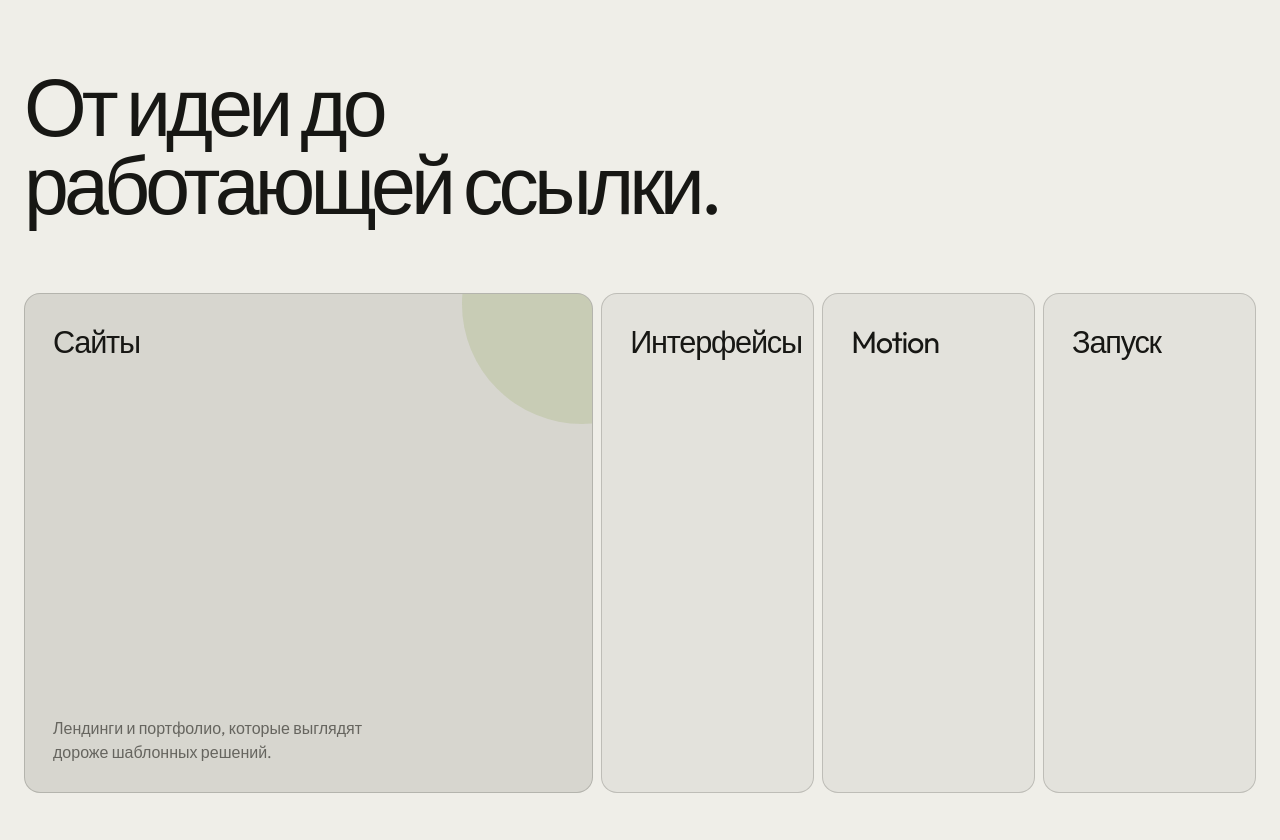
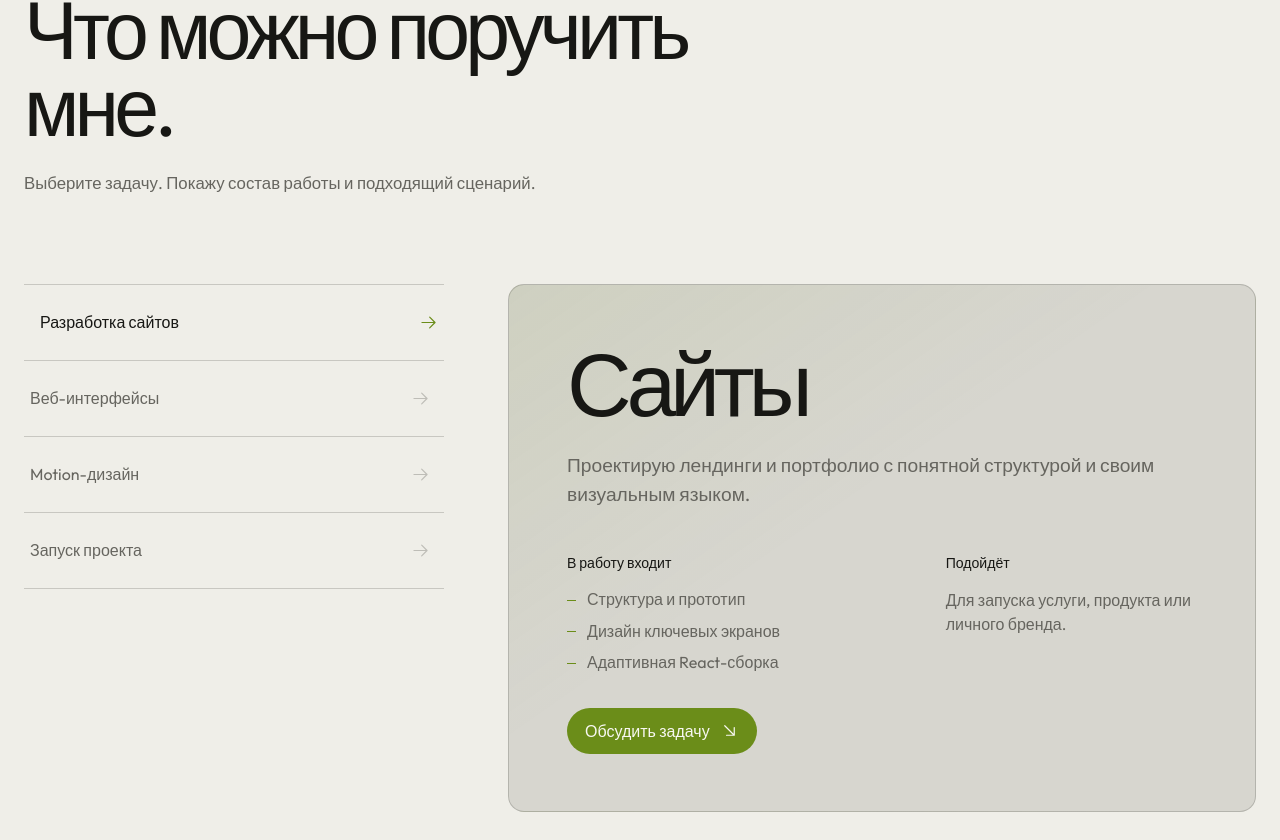
Before and after one commit to chasovskoi/oxssex, a React (Vite) app: page / in a window 1280 px wide. Shown: the part 2000-2840 px from the top of the page. Built offline with nearby package versions, Linux system fonts and the light colour scheme.

Commit message:
Refine services and navigation

```diff
--- a/src/App.jsx
+++ b/src/App.jsx
@@ -52,26 +52,72 @@ const projects = [
 ]
 
 const services = [
-  { id: 'websites', title: 'Разработка сайтов', shortTitle: 'Сайты', text: 'Лендинги и портфолио, которые выглядят дороже шаблонных решений.' },
-  { id: 'interfaces', title: 'Веб-интерфейсы', shortTitle: 'Интерфейсы', text: 'Продуктовые страницы с ясной логикой, сильным ритмом и живыми состояниями.' },
-  { id: 'motion', title: 'Motion-дизайн', shortTitle: 'Motion', text: 'Скролл-сцены и микроанимации, которые ведут взгляд и объясняют структуру.' },
-  { id: 'launch', title: 'Запуск проекта', shortTitle: 'Запуск', text: 'Адаптивная сборка, базовое SEO и подготовка проекта к публикации.' },
+  {
+    id: 'websites',
+    title: 'Разработка сайтов',
+    shortTitle: 'Сайты',
+    text: 'Проектирую лендинги и портфолио с понятной структурой и своим визуальным языком.',
+    includes: ['Структура и прототип', 'Дизайн ключевых экранов', 'Адаптивная React-сборка'],
+    fit: 'Для запуска услуги, продукта или личного бренда.',
+  },
+  {
+    id: 'interfaces',
+    title: 'Веб-интерфейсы',
+    shortTitle: 'Интерфейсы',
+    text: 'Собираю экраны, в которых легко найти нужное действие и понять результат.',
+    includes: ['Карта сценариев', 'Компоненты и состояния', 'Кликабельный прототип'],
+    fit: 'Для личного кабинета, каталога или сложного пользовательского пути.',
+  },
+  {
+    id: 'motion',
+    title: 'Motion-дизайн',
+    shortTitle: 'Motion',
+    text: 'Добавляю движение там, где оно объясняет иерархию, смену состояния или ход истории.',
+    includes: ['Микроанимации', 'Скролл-сцены', 'Состояния и переходы'],
+    fit: 'Для готового сайта, которому не хватает ритма и обратной связи.',
+  },
+  {
+    id: 'launch',
+    title: 'Запуск проекта',
+    shortTitle: 'Запуск',
+    text: 'Довожу готовый макет до публичной ссылки и проверяю его на реальных экранах.',
+    includes: ['Адаптивная верстка', 'Базовое SEO', 'Публикация и проверка'],
+    fit: 'Для макета в Figma, которому нужны код, домен и стабильная сборка.',
+  },
 ]
 
 const principles = [
   {
     title: 'Сначала смысл',
-    text: 'Каждая секция отвечает на один вопрос. Дизайн усиливает ответ, а не спорит с ним.',
+    text: 'До макета фиксирую, кому нужен сайт, что человек должен понять и какое действие совершить.',
+    points: [
+      ['Кому', 'конкретный клиент'],
+      ['Что', 'одна мысль на экран'],
+      ['Действие', 'заявка, покупка или контакт'],
+    ],
+    outcome: 'На выходе: карта страницы и черновик текста.',
     image: imagePath('principle-focus.jpg'),
   },
   {
     title: 'Движение по делу',
-    text: 'Анимация показывает иерархию, смену состояния и ход истории. Никакого визуального шума.',
+    text: 'Анимирую только те моменты, где движение помогает человеку заметить главное и понять смену состояния.',
+    points: [
+      ['Иерархия', 'взгляд идёт к главному'],
+      ['Отклик', 'интерфейс отвечает на действие'],
+      ['Ритм', 'смена блоков не теряется'],
+    ],
+    outcome: 'На выходе: набор анимаций с понятной ролью.',
     image: imagePath('principle-motion.jpg'),
   },
   {
     title: 'Готово к росту',
-    text: 'Компоненты и контент устроены так, чтобы новые кейсы добавлялись без полного редизайна.',
+    text: 'Собираю сайт из компонентов. Вы сможете добавить кейс, услугу или новый экран без переделки остальных разделов.',
+    points: [
+      ['Система', 'повторяемые компоненты'],
+      ['Контент', 'понятные места для замены'],
+      ['Проверка', 'телефон, клавиатура и быстрая загрузка'],
+    ],
+    outcome: 'На выходе: сайт, который не придётся собирать заново.',
     image: imagePath('project-forma.jpg'),
   },
 ]
@@ -102,20 +148,34 @@ function Header({ theme, setTheme }) {
     { id: 'contact', label: 'Контакт' },
   ]
   useEffect(() => {
-    const sections = navigation
-      .map((item) => document.getElementById(item.id))
-      .filter(Boolean)
+    const sections = Array.from(document.querySelectorAll('[data-nav-section]'))
+    const headerOffset = window.matchMedia('(max-width: 900px)').matches ? 106 : 72
+
+    function syncFromViewport() {
+      const marker = headerOffset + window.innerHeight * 0.22
+      const current = sections.filter((section) => section.getBoundingClientRect().top <= marker).at(-1)
+      setActiveSection((current || sections[0]).dataset.navSection)
+    }
+
     const observer = new IntersectionObserver(
       (entries) => {
         const visible = entries
           .filter((entry) => entry.isIntersecting)
-          .sort((a, b) => b.intersectionRatio - a.intersectionRatio)[0]
-        if (visible) setActiveSection(visible.target.id)
+          .sort((a, b) => Math.abs(a.boundingClientRect.top - headerOffset) - Math.abs(b.boundingClientRect.top - headerOffset))[0]
+        if (visible) setActiveSection(visible.target.dataset.navSection)
       },
-      { rootMargin: '-18% 0px -62% 0px', threshold: [0, 0.15, 0.4] },
+      { rootMargin: `-${headerOffset}px 0px -65% 0px`, threshold: 0 },
     )
     sections.forEach((section) => observer.observe(section))
-    return () => observer.disconnect()
+    const frame = requestAnimationFrame(syncFromViewport)
+    window.addEventListener('pageshow', syncFromViewport)
+    window.addEventListener('hashchange', syncFromViewport)
+    return () => {
+      cancelAnimationFrame(frame)
+      observer.disconnect()
+      window.removeEventListener('pageshow', syncFromViewport)
+      window.removeEventListener('hashchange', syncFromViewport)
+    }
   }, [])
 
   useEffect(() => {
@@ -212,7 +272,7 @@ function Hero() {
   }, [])
 
   return (
-    <section className="hero" id="top" ref={root}>
+    <section className="hero" id="top" data-nav-section="top" ref={root}>
       <div className="hero-title" aria-label="Создаю сайты, в которые верят">
         <div className="hero-line"><span>Создаю сайты,</span></div>
         <div className="hero-line hero-line--offset">
@@ -273,10 +333,10 @@ function Work() {
   }, [])
 
   return (
-    <section className="section work" id="work" ref={root}>
+    <section className="section work" id="work" data-nav-section="work" ref={root}>
       <p className="eyebrow">Избранные работы</p>
-      <h2>Не картинки. Работающие проекты.</h2>
-      <p className="section-copy">Три самостоятельных концепт-сайта. Каждый можно открыть, прокрутить и проверить на разных экранах.</p>
+      <h2>Три проекта с живыми демо.</h2>
+      <p className="section-copy">Откройте любой проект, прокрутите страницу и проверьте адаптивную версию.</p>
       <div className="project-grid">
         {projects.map((project) => (
           <button
@@ -344,26 +404,69 @@ function Work() {
 
 function Services() {
   const [active, setActive] = useState(0)
+  const activeService = services[active]
+
+  useEffect(() => {
+    function selectServiceFromHash() {
+      const id = window.location.hash.replace('#service-', '')
+      const index = services.findIndex((service) => service.id === id)
+      if (index >= 0) setActive(index)
+    }
+
+    selectServiceFromHash()
+    window.addEventListener('hashchange', selectServiceFromHash)
+    return () => window.removeEventListener('hashchange', selectServiceFromHash)
+  }, [])
 
   return (
-    <section className="section services" id="approach">
-      <h2>От идеи до работающей ссылки.</h2>
-      <div className="service-accordion">
-        {services.map(({ id, shortTitle: title, text }, index) => (
+    <section className="section services" id="approach" data-nav-section="approach">
+      <div className="services-heading">
+        <h2>Что можно поручить мне.</h2>
+        <p>Выберите задачу. Покажу состав работы и подходящий сценарий.</p>
+      </div>
+      <div className="service-composer">
+        <div className="service-list" role="tablist" aria-label="Выбор услуги">
+          {services.map(({ id, title }, index) => (
           <button
-            className={`service-panel ${active === index ? 'is-active' : ''}`}
+            className={`service-option ${active === index ? 'is-active' : ''}`}
             id={`service-${id}`}
             type="button"
             onMouseEnter={() => setActive(index)}
             onFocus={() => setActive(index)}
             onClick={() => setActive(index)}
             key={id}
-            aria-expanded={active === index}
+            role="tab"
+            aria-selected={active === index}
+            aria-controls="service-detail"
           >
-            <span className="service-title">{title}</span>
-            <span className="service-text">{text}</span>
+            <span>{title}</span>
+            <ArrowRight size={19} aria-hidden="true" />
           </button>
         ))}
+        </div>
+        <article
+          className="service-detail"
+          id="service-detail"
+          role="tabpanel"
+          aria-labelledby={`service-${activeService.id}`}
+          key={activeService.id}
+        >
+          <h3>{activeService.shortTitle}</h3>
+          <p className="service-detail__lead">{activeService.text}</p>
+          <div className="service-detail__body">
+            <section>
+              <h4>В работу входит</h4>
+              <ul>
+                {activeService.includes.map((item) => <li key={item}>{item}</li>)}
+              </ul>
+            </section>
+            <section>
+              <h4>Подойдёт</h4>
+              <p>{activeService.fit}</p>
+            </section>
+          </div>
+          <a className="service-detail__link" href="#contact">Обсудить задачу <ArrowDownRight size={19} /></a>
+        </article>
       </div>
     </section>
   )
@@ -406,13 +509,13 @@ function Story() {
   }, [])
 
   const cards = [
-    ['Разобраться', 'Собираем цель, аудиторию и одно действие, к которому ведёт страница.'],
-    ['Найти характер', 'Выбираем типографику, ритм, цвет и движение. Всё работает как одна система.'],
+    ['Разобраться', 'Определяем аудиторию и действие, к которому ведёт страница.'],
+    ['Найти характер', 'Выбираем типографику и ритм, затем настраиваем цвет и движение.'],
     ['Собрать и запустить', 'Верстаем адаптивно, проверяем состояния и готовим сайт к реальному использованию.'],
   ]
 
   return (
-    <section className="story" ref={root}>
+    <section className="story" data-nav-section="approach" ref={root}>
       {cards.map(([title, text]) => (
         <article className="story-card" key={title}>
           <div className="story-card__inner">
@@ -430,7 +533,7 @@ function Principles() {
   const item = principles[active]
 
   return (
-    <section className="section principles" aria-live="polite">
+    <section className="section principles" data-nav-section="approach" aria-live="polite">
       <div className="principle-media">
         {principles.map((principle, index) => (
           <img
@@ -444,6 +547,15 @@ function Principles() {
       <div className="principle-copy">
         <h2>{item.title}</h2>
         <p>{item.text}</p>
+        <dl className="principle-points">
+          {item.points.map(([label, value]) => (
+            <div key={label}>
+              <dt>{label}</dt>
+              <dd>{value}</dd>
+            </div>
+          ))}
+        </dl>
+        <p className="principle-outcome">{item.outcome}</p>
         <div className="carousel-controls">
           <button type="button" onClick={() => setActive((active - 1 + principles.length) % principles.length)} aria-label="Предыдущий принцип">
             <ArrowLeft size={21} />
@@ -498,7 +610,7 @@ function Contact() {
   }
 
   return (
-    <footer className="contact" id="contact">
+    <footer className="contact" id="contact" data-nav-section="contact">
       <div className="contact-grid">
         <div className="contact-info">
           <p className="contact-eyebrow">Прямой контакт</p>
--- a/src/styles.css
+++ b/src/styles.css
@@ -782,79 +782,178 @@ img {
   transform: scale(0.98);
 }
 
-.services h2 {
+.services-heading {
+  display: grid;
+  gap: 24px;
+}
+
+.services-heading h2 {
   max-width: 760px;
-  margin-bottom: 70px;
-}
-
-.service-accordion {
-  min-height: 500px;
+}
+
+.services-heading p {
+  max-width: 520px;
+  margin: 0;
+  color: var(--muted);
+  font-size: 1.05rem;
+  line-height: 1.55;
+}
+
+.service-composer {
+  margin-top: clamp(46px, 7vw, 88px);
+  display: grid;
+  grid-template-columns: minmax(250px, 0.72fr) minmax(0, 1.28fr);
+  align-items: stretch;
+  gap: clamp(28px, 5vw, 72px);
+}
+
+.service-list {
+  align-self: start;
+  border-top: 1px solid var(--line);
+}
+
+.service-option {
+  width: 100%;
+  min-height: 76px;
+  padding: 0 6px;
   display: flex;
-  gap: 8px;
-}
-
-.service-panel {
-  position: relative;
-  flex: 1 1 0;
-  min-width: 0;
-  padding: 28px;
+  align-items: center;
+  justify-content: space-between;
+  gap: 18px;
+  border: 0;
+  border-bottom: 1px solid var(--line);
+  background: transparent;
+  color: var(--muted);
+  text-align: left;
+  cursor: pointer;
+  transition: color 260ms ease, padding 450ms cubic-bezier(0.16, 1, 0.3, 1);
+}
+
+.service-option svg {
+  flex: 0 0 auto;
+  opacity: 0.35;
+  transform: translateX(-8px);
+  transition: opacity 260ms ease, transform 450ms cubic-bezier(0.16, 1, 0.3, 1);
+}
+
+.service-option:hover,
+.service-option.is-active {
+  padding-left: 16px;
+  color: var(--text);
+}
+
+.service-option.is-active svg {
+  color: var(--accent);
+  opacity: 1;
+  transform: translateX(0);
+}
+
+.service-detail {
+  min-height: 510px;
+  padding: clamp(30px, 4.5vw, 62px);
   display: flex;
   flex-direction: column;
-  align-items: flex-start;
-  justify-content: space-between;
   overflow: hidden;
   border: 1px solid var(--line);
   border-radius: var(--radius);
-  background: var(--surface);
+  background:
+    linear-gradient(145deg, color-mix(in srgb, var(--accent) 8%, transparent), transparent 44%),
+    var(--surface-strong);
+  animation: service-detail-in 420ms cubic-bezier(0.16, 1, 0.3, 1);
+}
+
+@keyframes service-detail-in {
+  from {
+    opacity: 0;
+    transform: translateY(12px);
+  }
+}
+
+.service-detail h3 {
+  margin: 0;
+  font-size: clamp(3.2rem, 7vw, 7rem);
+  font-weight: 400;
+  line-height: 0.92;
+  letter-spacing: -0.07em;
+}
+
+.service-detail__lead {
+  max-width: 590px;
+  margin: 26px 0 0;
+  color: var(--muted);
+  font-size: clamp(1rem, 1.5vw, 1.2rem);
+  line-height: 1.5;
+}
+
+.service-detail__body {
+  margin-top: auto;
+  padding-top: 46px;
+  display: grid;
+  grid-template-columns: 1fr 0.8fr;
+  gap: clamp(28px, 5vw, 70px);
+}
+
+.service-detail__body h4 {
+  margin: 0 0 16px;
   color: var(--text);
-  text-align: left;
-  cursor: pointer;
-  transition: flex 700ms cubic-bezier(0.16, 1, 0.3, 1), background 350ms ease;
-}
-
-.service-panel.is-active {
-  flex: 3.3 1 0;
-  background: var(--surface-strong);
-}
-
-.service-panel::before {
+  font-size: 0.88rem;
+  font-weight: 500;
+}
+
+.service-detail__body ul {
+  margin: 0;
+  padding: 0;
+  display: grid;
+  gap: 9px;
+  list-style: none;
+}
+
+.service-detail__body li {
+  position: relative;
+  padding-left: 20px;
+  color: var(--muted);
+  line-height: 1.4;
+}
+
+.service-detail__body li::before {
   content: '';
   position: absolute;
-  width: 240px;
-  height: 240px;
-  right: -110px;
-  top: -110px;
-  border-radius: 50%;
+  top: 0.72em;
+  left: 0;
+  width: 9px;
+  height: 1px;
   background: var(--accent);
-  opacity: 0;
-  transform: scale(0.2);
-  transition: opacity 500ms ease, transform 700ms cubic-bezier(0.16, 1, 0.3, 1);
-}
-
-.service-panel.is-active::before {
-  opacity: 0.14;
-  transform: scale(1);
-}
-
-.service-title {
-  position: relative;
-  font-size: clamp(1.3rem, 2.4vw, 2.4rem);
-  letter-spacing: -0.04em;
-}
-
-.service-text {
-  position: relative;
-  max-width: 360px;
+}
+
+.service-detail__body p {
+  max-width: 330px;
+  margin: 0;
   color: var(--muted);
   line-height: 1.5;
-  opacity: 0;
-  transform: translateY(14px);
-  transition: opacity 350ms ease, transform 500ms ease;
-}
-
-.service-panel.is-active .service-text {
-  opacity: 1;
-  transform: translateY(0);
+}
+
+.service-detail__link {
+  width: fit-content;
+  min-height: 46px;
+  margin-top: 34px;
+  padding: 0 18px;
+  display: inline-flex;
+  align-items: center;
+  gap: 10px;
+  border-radius: 999px;
+  background: var(--accent);
+  color: var(--accent-text);
+  white-space: nowrap;
+  transition: transform 250ms ease, filter 250ms ease;
+}
+
+.service-detail__link:hover {
+  filter: brightness(1.05);
+  transform: translateY(-2px);
+}
+
+.service-detail__link:active {
+  transform: scale(0.98);
 }
 
 .story {
@@ -910,6 +1009,8 @@ img {
 }
 
 .principles {
+  padding-top: clamp(100px, 10vw, 140px);
+  padding-bottom: clamp(100px, 10vw, 140px);
   display: grid;
   grid-template-columns: 1.15fr 0.85fr;
   align-items: stretch;
@@ -942,22 +1043,62 @@ img {
 }
 
 .principle-copy {
-  padding: 28px 0;
+  padding: clamp(12px, 3vw, 42px) 0;
   display: flex;
   flex-direction: column;
-  justify-content: flex-end;
+  justify-content: center;
 }
 
 .principle-copy > p:not(.principle-count) {
   max-width: 480px;
-  margin: 30px 0 0;
+  margin: 26px 0 0;
   color: var(--muted);
   font-size: 1.08rem;
   line-height: 1.55;
 }
 
+.principle-points {
+  max-width: 520px;
+  margin: clamp(30px, 5vw, 56px) 0 0;
+  border-top: 1px solid var(--line);
+}
+
+.principle-points > div {
+  min-height: 54px;
+  display: grid;
+  grid-template-columns: minmax(92px, 0.55fr) 1.45fr;
+  align-items: center;
+  gap: 18px;
+  border-bottom: 1px solid var(--line);
+}
+
+.principle-points dt,
+.principle-points dd {
+  margin: 0;
+}
+
+.principle-points dt {
+  color: var(--text);
+  font-size: 0.82rem;
+}
+
+.principle-points dd {
+  color: var(--muted);
+  line-height: 1.35;
+}
+
+.principle-copy .principle-outcome {
+  max-width: 520px;
+  margin-top: 22px;
+  padding: 16px 18px;
+  border-radius: 12px;
+  background: color-mix(in srgb, var(--accent) 10%, var(--surface));
+  color: var(--text);
+  font-size: 0.94rem;
+}
+
 .carousel-controls {
-  margin-top: 54px;
+  margin-top: 28px;
   display: flex;
   gap: 8px;
 }
@@ -1443,28 +1584,47 @@ img {
     margin-top: 14px;
   }
 
-  .service-accordion {
-    min-height: auto;
-    flex-direction: column;
-  }
-
-  .service-panel,
-  .service-panel.is-active {
-    min-height: 80px;
-    padding: 18px;
-    flex: none;
-  }
-
-  .service-panel.is-active {
-    min-height: 164px;
-  }
-
-  .service-panel .service-text {
-    display: none;
-  }
-
-  .service-panel.is-active .service-text {
-    display: block;
+  .service-composer {
+    grid-template-columns: 1fr;
+    gap: 18px;
+  }
+
+  .service-list {
+    display: grid;
+    grid-template-columns: repeat(2, minmax(0, 1fr));
+    overflow: hidden;
+    border: 1px solid var(--line);
+    border-radius: var(--radius);
+  }
+
+  .service-option {
+    min-height: 64px;
+    padding: 0 14px;
+    border-bottom: 1px solid var(--line);
+  }
+
+  .service-option:nth-child(odd) {
+    border-right: 1px solid var(--line);
+  }
+
+  .service-option:nth-last-child(-n + 2) {
+    border-bottom: 0;
+  }
+
+  .service-option:hover,
+  .service-option.is-active {
+    padding-left: 14px;
+    background: var(--surface);
+  }
+
+  .service-detail {
+    min-height: 0;
+    padding: clamp(26px, 7vw, 46px);
+  }
+
+  .service-detail__body {
+    margin-top: 38px;
+    padding-top: 0;
   }
 
   .story {
@@ -1491,6 +1651,7 @@ img {
 
   .principles {
     grid-template-columns: 1fr;
+    gap: 30px;
   }
 
   .contact-grid {
@@ -1508,6 +1669,10 @@ img {
   .principle-media {
     min-height: 0;
     aspect-ratio: 4 / 3;
+  }
+
+  .principle-copy {
+    padding: 0;
   }
 
 }
@@ -1528,6 +1693,74 @@ img {
 
   .section {
     padding: 110px 0;
+  }
+
+  .services-heading {
+    gap: 18px;
+  }
+
+  .services-heading p {
+    font-size: 0.96rem;
+  }
+
+  .service-composer {
+    margin-top: 36px;
+  }
+
+  .service-option {
+    min-height: 58px;
+    padding: 0 11px;
+    gap: 8px;
+    font-size: 0.79rem;
+  }
+
+  .service-option:hover,
+  .service-option.is-active {
+    padding-left: 11px;
+  }
+
+  .service-option svg {
+    width: 16px;
+  }
+
+  .service-detail {
+    padding: 26px 22px;
+  }
+
+  .service-detail h3 {
+    font-size: clamp(2.8rem, 14vw, 4rem);
+  }
+
+  .service-detail__lead {
+    margin-top: 18px;
+    font-size: 0.96rem;
+  }
+
+  .service-detail__body {
+    margin-top: 30px;
+    grid-template-columns: 1fr;
+    gap: 26px;
+  }
+
+  .service-detail__link {
+    width: 100%;
+    margin-top: 28px;
+    justify-content: center;
+  }
+
+  .principle-points {
+    margin-top: 30px;
+  }
+
+  .principle-points > div {
+    min-height: 50px;
+    grid-template-columns: 88px 1fr;
+    gap: 12px;
+  }
+
+  .principle-points dt,
+  .principle-points dd {
+    font-size: 0.78rem;
   }
 
   .project-meta {
```
